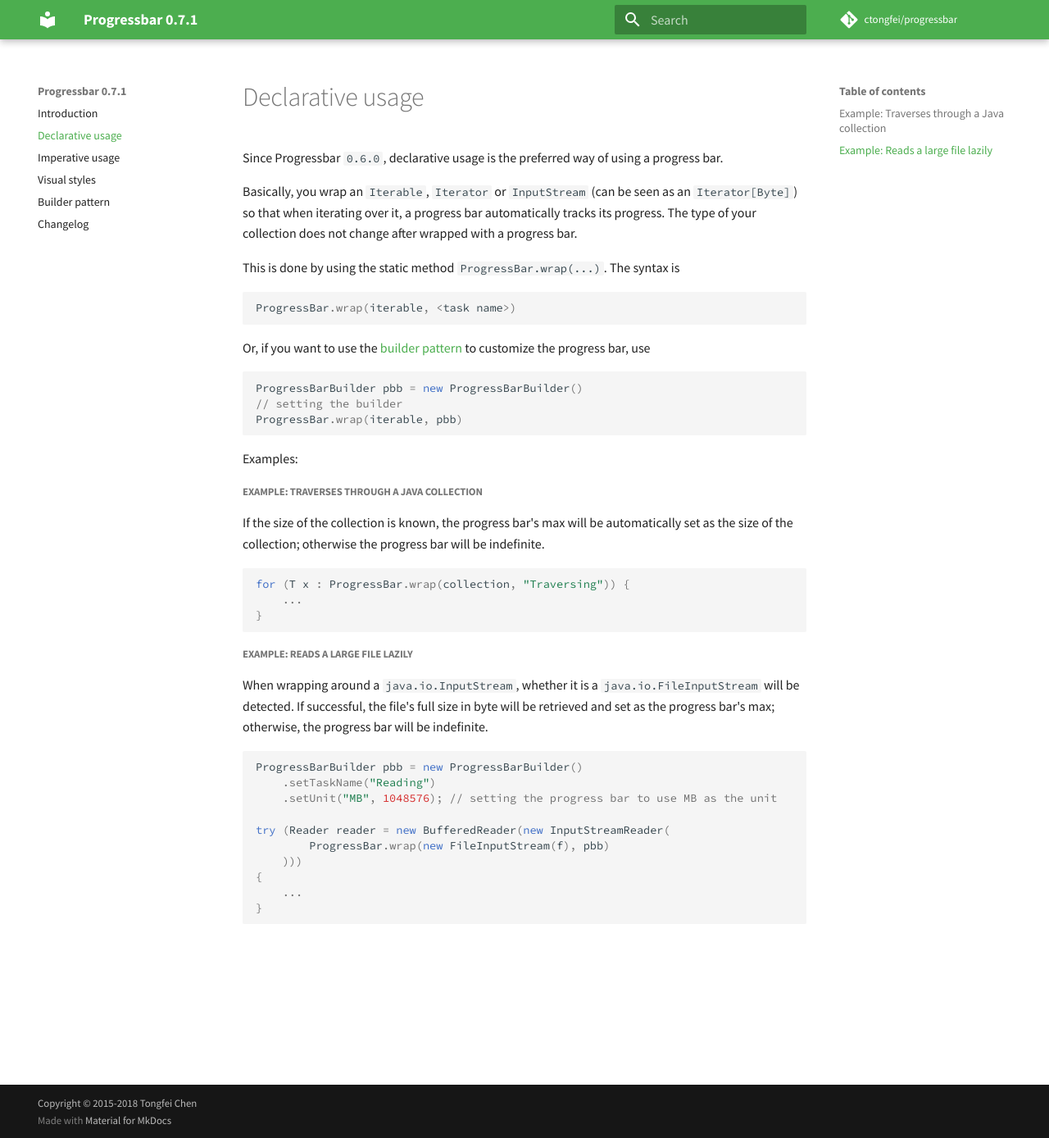
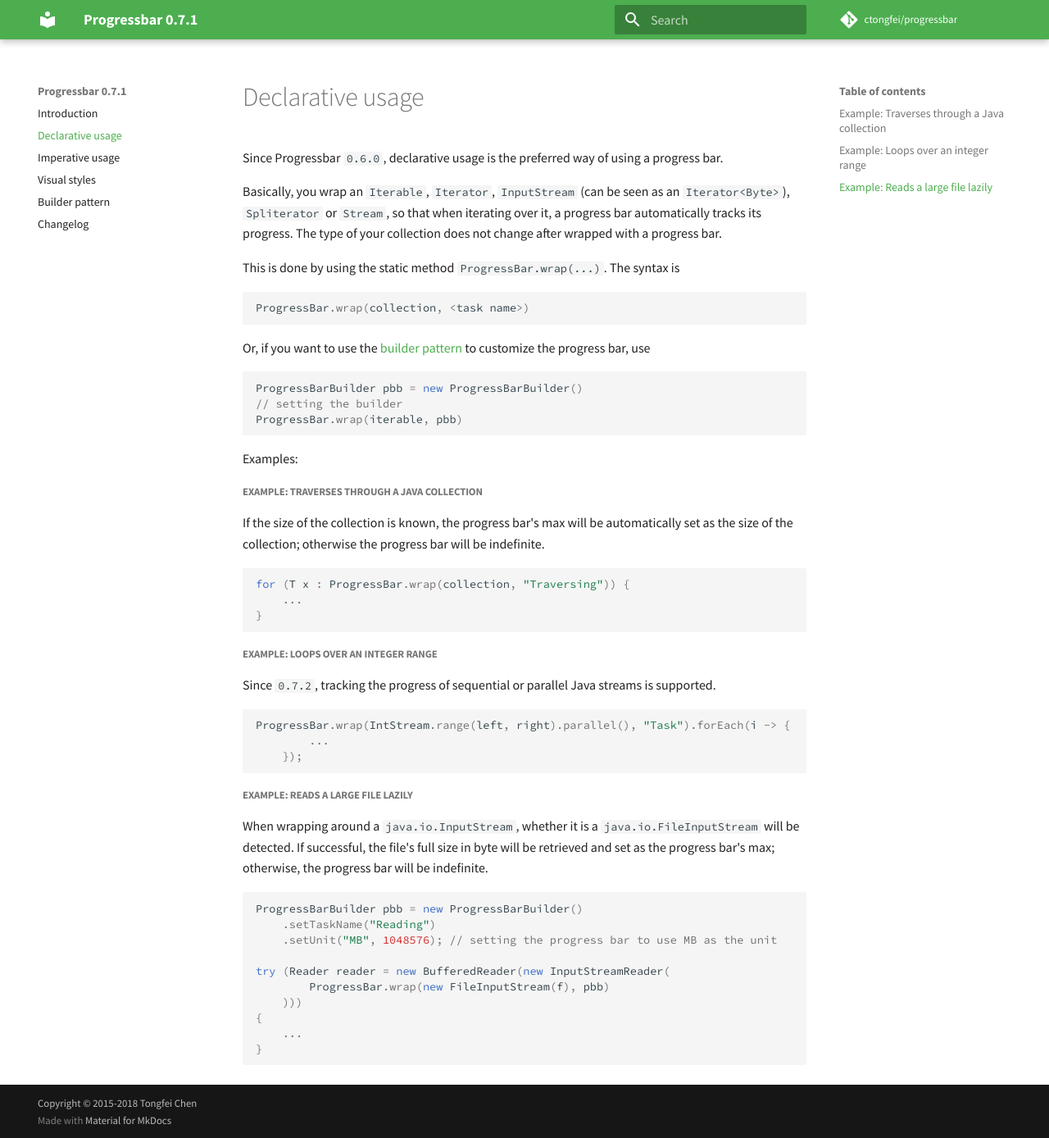
Before and after one commit to ctongfei/progressbar, an MkDocs documentation site: the page built from docs/declarative-usage.md, in a window 1280 px wide and 1388 px high. Shown: the whole window at 82% size. Built offline with MkDocs 1.6.1 and Material for MkDocs 9.7.7, drawn with Linux system fonts in a browser that asks for light colours; comment, search, counter and statistics services are not loaded; old or Windows-style settings are respelled for this version of MkDocs.

Commit message:
update documentation

````diff
--- a/docs/declarative-usage.md
+++ b/docs/declarative-usage.md
@@ -1,10 +1,11 @@
 Since Progressbar `0.6.0`, declarative usage is the preferred way of using a progress bar.
 
-Basically, you wrap an `Iterable`, `Iterator` or `InputStream` (can be seen as an `Iterator[Byte]`) so that when iterating over it, a progress bar automatically tracks its progress. The type of your collection does not change after wrapped with a progress bar.
+Basically, you wrap an `Iterable`, `Iterator`, `InputStream` (can be seen as an `Iterator<Byte>`),
+`Spliterator` or `Stream`, so that when iterating over it, a progress bar automatically tracks its progress. The type of your collection does not change after wrapped with a progress bar.
 
 This is done by using the static method `ProgressBar.wrap(...)`. The syntax is
 ``` java
-ProgressBar.wrap(iterable, <task name>)
+ProgressBar.wrap(collection, <task name>)
 ```
 Or, if you want to use the [builder pattern](builder.md) to customize the progress bar, use
 ``` java
@@ -25,6 +26,15 @@ for (T x : ProgressBar.wrap(collection, "Traversing")) {
 }
 ```
 
+##### Example: Loops over an integer range
+
+Since `0.7.2`, tracking the progress of sequential or parallel Java streams is supported.
+``` java
+ProgressBar.wrap(IntStream.range(left, right).parallel(), "Task").forEach(i -> {
+        ...
+    });
+```
+
 ##### Example: Reads a large file lazily
 
 When wrapping around a `java.io.InputStream`, whether it is a `java.io.FileInputStream` will be detected. If successful, the file's full size in byte will be retrieved and set as the progress bar's max; otherwise, the progress bar will be indefinite.
````
